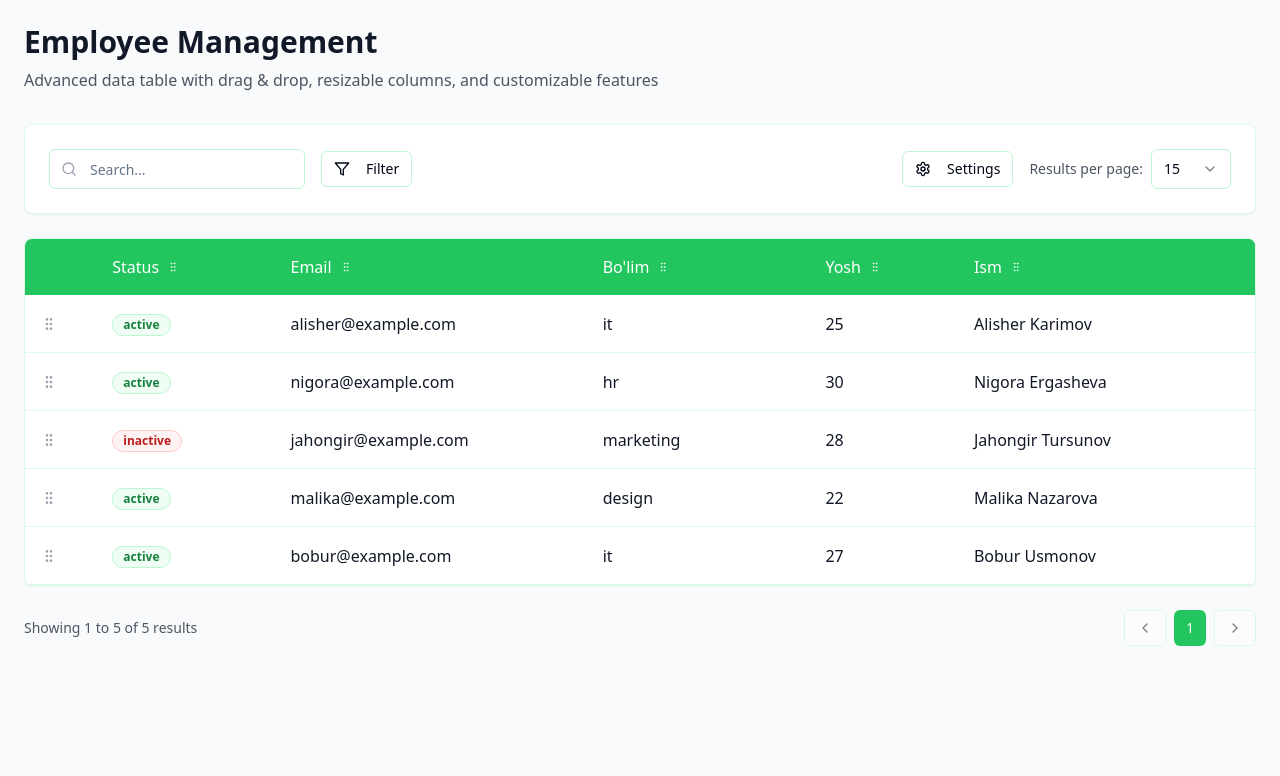
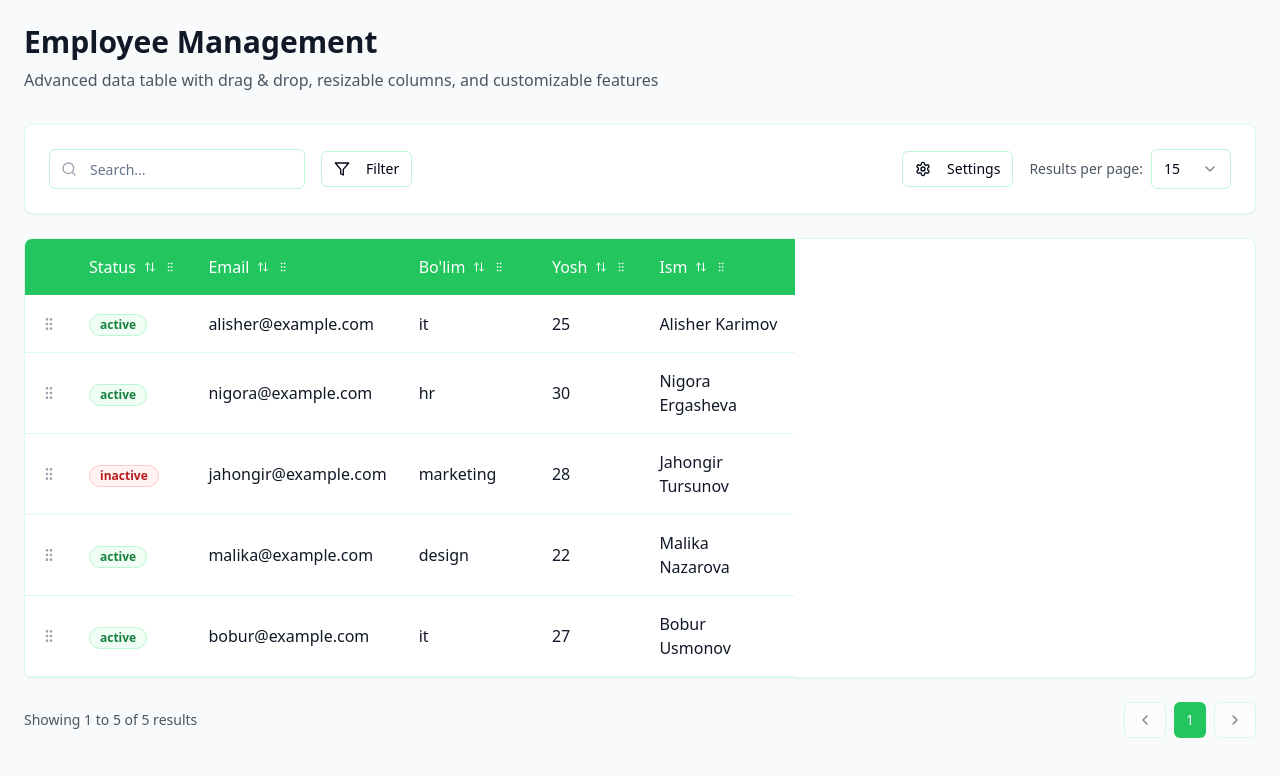
Before and after one commit to Begmamatov/table-magic-sorter-plus, a React (Vite) app: page / in a window 1280 px wide. Shown: the top 776 px of the page. Built offline with nearby package versions, Linux system fonts and the light colour scheme.

Commit message:
Reverted to commit 5a0f787fcb1b0474cf0a56b8b743fdb842eacab8

```diff
--- a/package.json
+++ b/package.json
@@ -43,6 +43,7 @@
     "@radix-ui/react-toggle-group": "^1.1.0",
     "@radix-ui/react-tooltip": "^1.1.4",
     "@tanstack/react-query": "^5.56.2",
+    "@tanstack/react-table": "^8.21.3",
     "class-variance-authority": "^0.7.1",
     "clsx": "^2.1.1",
     "cmdk": "^1.0.0",
--- a/src/components/DataTable.tsx
+++ b/src/components/DataTable.tsx
@@ -1,4 +1,15 @@
+
 import React, { useState, useCallback, useMemo } from 'react';
+import {
+  useReactTable,
+  getCoreRowModel,
+  getFilteredRowModel,
+  getPaginationRowModel,
+  getSortedRowModel,
+  flexRender,
+  ColumnDef,
+  Row,
+} from '@tanstack/react-table';
 import { Button } from '@/components/ui/button';
 import { Input } from '@/components/ui/input';
 import { Select, SelectContent, SelectItem, SelectTrigger, SelectValue } from '@/components/ui/select';
@@ -14,7 +25,10 @@ import {
   GripVertical,
   Search,
   ChevronLeft,
-  ChevronRight
+  ChevronRight,
+  ArrowUpDown,
+  ArrowUp,
+  ArrowDown
 } from 'lucide-react';
 import {
   DndContext,
@@ -68,12 +82,10 @@ interface DataTableProps {
 
 // Sortable Row Component
 const SortableRow = ({
-  data,
-  columns,
+  row,
   enableRowDrag
 }: {
-  data: TableData;
-  columns: TableColumn[];
+  row: Row<TableData>;
   enableRowDrag: boolean;
 }) => {
   const {
@@ -84,7 +96,7 @@ const SortableRow = ({
     transition,
     isDragging,
   } = useSortable({
-    id: data.key,
+    id: row.original.key,
   });
 
   const style = {
@@ -92,19 +104,6 @@ const SortableRow = ({
     transition,
     opacity: isDragging ? 0.5 : 1,
   };
-
-  const getStatusColor = (status: string) => {
-    switch (status?.toLowerCase()) {
-      case 'active':
-        return 'bg-green-50 text-green-700 border-green-200';
-      case 'inactive':
-        return 'bg-red-50 text-red-700 border-red-200';
-      default:
-        return 'bg-gray-50 text-gray-700 border-gray-200';
-    }
-  };
-
-  const visibleColumns = columns.filter(col => !col.hidden);
 
   return (
     <tr
@@ -122,17 +121,9 @@ const SortableRow = ({
           </div>
         </td>
       )}
-      {visibleColumns.map((column) => (
-        <td key={column.key} className="px-4 py-4" style={{ width: column.width }}>
-          {column.render ? (
-            column.render(data[column.dataIndex], data)
-          ) : column.dataIndex === 'status' ? (
-            <Badge className={`${getStatusColor(data[column.dataIndex])} border`}>
-              {data[column.dataIndex]}
-            </Badge>
-          ) : (
-            <span className="text-gray-900">{data[column.dataIndex]}</span>
-          )}
+      {row.getVisibleCells().map((cell) => (
+        <td key={cell.id} className="px-4 py-4" style={{ width: cell.column.getSize() }}>
+          {flexRender(cell.column.columnDef.cell, cell.getContext())}
         </td>
       ))}
     </tr>
@@ -141,18 +132,14 @@ const SortableRow = ({
 
 // Sortable Column Header Component
 const SortableColumnHeader = ({
-  column,
-  onResize,
-  enableResize,
-  enableColumnDrag
+  header,
+  enableColumnDrag,
+  enableColumnResize
 }: {
-  column: TableColumn;
-  onResize?: (key: string, width: number) => void;
-  enableResize: boolean;
+  header: any;
   enableColumnDrag: boolean;
+  enableColumnResize: boolean;
 }) => {
-  const [isResizing, setIsResizing] = useState(false);
-
   const {
     attributes,
     listeners,
@@ -161,29 +148,33 @@ const SortableColumnHeader = ({
     transition,
     isDragging,
   } = useSortable({
-    id: column.key,
+    id: header.id,
     disabled: !enableColumnDrag,
   });
+
+  const [isResizing, setIsResizing] = useState(false);
 
   const style = {
     transform: CSS.Transform.toString(transform),
     transition,
     opacity: isDragging ? 0.5 : 1,
+    width: header.getSize(),
   };
 
   const handleMouseDown = useCallback((e: React.MouseEvent) => {
-    if (!enableResize) return;
+    if (!enableColumnResize) return;
 
     e.preventDefault();
-    e.stopPropagation();
     setIsResizing(true);
 
     const startX = e.clientX;
-    const startWidth = column.width || 150;
+    const startWidth = header.getSize();
 
     const handleMouseMove = (e: MouseEvent) => {
-      const newWidth = Math.max(80, startWidth + (e.clientX - startX));
-      onResize?.(column.key, newWidth);
+      const diff = e.clientX - startX;
+      const newWidth = Math.max(100, startWidth + diff);
+      header.column.resetSize();
+      header.column.setSize(newWidth);
     };
 
     const handleMouseUp = () => {
@@ -194,48 +185,63 @@ const SortableColumnHeader = ({
 
     document.addEventListener('mousemove', handleMouseMove);
     document.addEventListener('mouseup', handleMouseUp);
-  }, [column.key, column.width, onResize, enableResize]);
+  }, [enableColumnResize, header]);
 
   return (
     <th
       ref={setNodeRef}
-      style={{ ...style, width: column.width }}
+      style={style}
       {...(enableColumnDrag ? attributes : {})}
       className={`px-4 py-4 text-left font-medium text-white bg-green-500 relative group ${
         isDragging ? 'shadow-lg bg-green-600' : ''
       }`}
     >
       <div className="flex items-center justify-between">
-        <span className="flex items-center gap-2">
-          {column.title}
+        <div className="flex items-center gap-2">
+          <div
+            className="flex items-center gap-2 cursor-pointer select-none"
+            onClick={header.column.getToggleSortingHandler()}
+          >
+            <span>
+              {flexRender(header.column.columnDef.header, header.getContext())}
+            </span>
+            {header.column.getCanSort() && (
+              <div className="flex flex-col">
+                {header.column.getIsSorted() === 'asc' ? (
+                  <ArrowUp className="h-3 w-3" />
+                ) : header.column.getIsSorted() === 'desc' ? (
+                  <ArrowDown className="h-3 w-3" />
+                ) : (
+                  <ArrowUpDown className="h-3 w-3" />
+                )}
+              </div>
+            )}
+          </div>
           {enableColumnDrag && (
             <div {...listeners} className="cursor-grab hover:cursor-grabbing">
               <GripVertical className="h-3 w-3 text-white/70 hover:text-white transition-colors" />
             </div>
           )}
-        </span>
         </div>
-      {enableResize && (
+        {enableColumnResize && (
           <div
-          className={`absolute right-0 top-0 bottom-0 w-2 cursor-col-resize hover:bg-green-400 transition-colors ${
-            isResizing ? 'bg-green-400' : 'bg-transparent'
-          } group-hover:bg-green-400/50`}
+            className="absolute right-0 top-0 bottom-0 w-2 cursor-col-resize bg-transparent hover:bg-white/20 transition-colors"
             onMouseDown={handleMouseDown}
+            style={{ cursor: isResizing ? 'col-resize' : 'col-resize' }}
           />
         )}
+      </div>
     </th>
   );
 };
 
 // Settings Modal Component
 const SettingsModal = ({
-  columns,
-  onColumnToggle,
+  table,
   settings,
   onSettingsChange
 }: {
-  columns: TableColumn[];
-  onColumnToggle: (key: string) => void;
+  table: any;
   settings: any;
   onSettingsChange: (key: string, value: boolean) => void;
 }) => {
@@ -269,21 +275,28 @@ const SettingsModal = ({
                   onCheckedChange={(checked) => onSettingsChange('enableColumnResize', checked)}
                 />
               </div>
+              <div className="flex items-center justify-between">
+                <span className="text-sm">Column Drag & Drop</span>
+                <Switch
+                  checked={settings.enableColumnDrag}
+                  onCheckedChange={(checked) => onSettingsChange('enableColumnDrag', checked)}
+                />
+              </div>
             </div>
           </div>
           <Separator />
           <div>
             <h4 className="font-medium text-gray-900 mb-3">Column Visibility</h4>
             <div className="space-y-2 max-h-48 overflow-y-auto">
-              {columns.map((column) => (
-                <div key={column.key} className="flex items-center space-x-2">
+              {table.getAllLeafColumns().map((column: any) => (
+                <div key={column.id} className="flex items-center space-x-2">
                   <Checkbox
-                    id={column.key}
-                    checked={!column.hidden}
-                    onCheckedChange={() => onColumnToggle(column.key)}
+                    id={column.id}
+                    checked={column.getIsVisible()}
+                    onCheckedChange={(value) => column.toggleVisibility(!!value)}
                   />
-                  <label htmlFor={column.key} className="text-sm">
-                    {column.title}
+                  <label htmlFor={column.id} className="text-sm">
+                    {typeof column.columnDef.header === 'string' ? column.columnDef.header : column.id}
                   </label>
                 </div>
               ))}
@@ -306,16 +319,21 @@ export const DataTable: React.FC<DataTableProps> = ({
   pagination = true,
 }) => {
   const [data, setData] = useState(initialData);
-  const [columns, setColumns] = useState(initialColumns);
-  const [searchTerm, setSearchTerm] = useState('');
-  const [currentPage, setCurrentPage] = useState(1);
-  const [pageSize, setPageSize] = useState(15);
+  const [globalFilter, setGlobalFilter] = useState('');
   const [draggedRow, setDraggedRow] = useState<string | null>(null);
   const [draggedColumn, setDraggedColumn] = useState<string | null>(null);
+  const [columnOrder, setColumnOrder] = useState<string[]>(initialColumns.map(col => col.key));
+  const [columnSizing, setColumnSizing] = useState<Record<string, number>>(() => {
+    const sizing: Record<string, number> = {};
+    initialColumns.forEach(col => {
+      sizing[col.key] = col.width || 150;
+    });
+    return sizing;
+  });
   const [settings, setSettings] = useState({
     enableRowDrag,
     enableColumnResize,
-    enableColumnDrag: true, // Column drag enabled by default
+    enableColumnDrag: true,
   });
 
   const sensors = useSensors(
@@ -332,30 +350,76 @@ export const DataTable: React.FC<DataTableProps> = ({
     }),
   );
 
-  // Filter data based on search term
-  const filteredData = useMemo(() => {
-    if (!searchTerm) return data;
-    return data.filter(item =>
-      Object.values(item).some(value =>
-        String(value).toLowerCase().includes(searchTerm.toLowerCase())
-      )
+  const getStatusColor = (status: string) => {
+    switch (status?.toLowerCase()) {
+      case 'active':
+        return 'bg-green-50 text-green-700 border-green-200';
+      case 'inactive':
+        return 'bg-red-50 text-red-700 border-red-200';
+      default:
+        return 'bg-gray-50 text-gray-700 border-gray-200';
+    }
+  };
+
+  // Convert columns to TanStack format with proper ordering
+  const tanstackColumns = useMemo<ColumnDef<TableData>[]>(() => {
+    const orderedColumns = columnOrder.map(key =>
+      initialColumns.find(col => col.key === key)
+    ).filter(Boolean) as TableColumn[];
+
+    return orderedColumns.map((col) => ({
+      id: col.key,
+      accessorKey: col.dataIndex,
+      header: col.title,
+      size: columnSizing[col.key] || col.width || 150,
+      enableResizing: settings.enableColumnResize,
+      cell: ({ getValue, row }) => {
+        const value = getValue();
+        if (col.render) {
+          return col.render(value, row.original);
+        }
+        if (col.dataIndex === 'status') {
+          return (
+            <Badge className={`${getStatusColor(value as string)} border`}>
+              {value as string}
+            </Badge>
           );
-  }, [data, searchTerm]);
+        }
+        return <span className="text-gray-900">{value as string}</span>;
+      },
+    }));
+  }, [initialColumns, columnOrder, columnSizing, settings.enableColumnResize]);
 
-  // Paginate data
-  const paginatedData = useMemo(() => {
-    if (!pagination) return filteredData;
-    const startIndex = (currentPage - 1) * pageSize;
-    return filteredData.slice(startIndex, startIndex + pageSize);
-  }, [filteredData, currentPage, pageSize, pagination]);
-
-  const totalPages = Math.ceil(filteredData.length / pageSize);
+  const table = useReactTable({
+    data,
+    columns: tanstackColumns,
+    getCoreRowModel: getCoreRowModel(),
+    getFilteredRowModel: getFilteredRowModel(),
+    getPaginationRowModel: getPaginationRowModel(),
+    getSortedRowModel: getSortedRowModel(),
+    globalFilterFn: 'includesString',
+    enableColumnResizing: settings.enableColumnResize,
+    columnResizeMode: 'onChange',
+    state: {
+      globalFilter,
+      columnOrder,
+      columnSizing,
+    },
+    onGlobalFilterChange: setGlobalFilter,
+    onColumnOrderChange: setColumnOrder,
+    onColumnSizingChange: setColumnSizing,
+    initialState: {
+      pagination: {
+        pageSize: 15,
+      },
+    },
+  });
 
   const handleDragStart = (event: DragStartEvent) => {
     const { active } = event;
 
     // Check if it's a column being dragged
-    const isColumn = columns.some(col => col.key === active.id);
+    const isColumn = table.getAllLeafColumns().some((col: any) => col.id === active.id);
 
     if (isColumn) {
       setDraggedColumn(active.id as string);
@@ -375,12 +439,12 @@ export const DataTable: React.FC<DataTableProps> = ({
 
     if (draggedColumn) {
       // Handle column reordering
-      const oldIndex = columns.findIndex(col => col.key === active.id);
-      const newIndex = columns.findIndex(col => col.key === over.id);
+      const oldIndex = columnOrder.findIndex(id => id === active.id);
+      const newIndex = columnOrder.findIndex(id => id === over.id);
 
       if (oldIndex !== newIndex) {
-        const newColumns = arrayMove(columns, oldIndex, newIndex);
-        setColumns(newColumns);
+        const newColumnOrder = arrayMove(columnOrder, oldIndex, newIndex);
+        setColumnOrder(newColumnOrder);
       }
     } else if (draggedRow) {
       // Handle row reordering
@@ -398,43 +462,9 @@ export const DataTable: React.FC<DataTableProps> = ({
     setDraggedColumn(null);
   };
 
-  const handleColumnResize = useCallback((key: string, width: number) => {
-    setColumns(prev => prev.map(col =>
-      col.key === key ? { ...col, width } : col
-    ));
-  }, []);
-
-  const handleColumnToggle = useCallback((key: string) => {
-    setColumns(prev => prev.map(col =>
-      col.key === key ? { ...col, hidden: !col.hidden } : col
-    ));
-  }, []);
-
   const handleSettingsChange = useCallback((key: string, value: boolean) => {
     setSettings(prev => ({ ...prev, [key]: value }));
   }, []);
-
-  const visibleColumns = columns.filter(col => !col.hidden);
-
-  // Enhanced columns with drag handle for rows
-  const enhancedColumns = useMemo(() => {
-    let cols = [];
-
-    // Add drag handle column for rows if enabled
-    if (settings.enableRowDrag) {
-      cols.push({
-        key: 'drag-handle',
-        title: '',
-        dataIndex: 'drag-handle',
-        width: 50,
-        render: () => null, // Will be handled by SortableRow
-      });
-    }
-
-    // Add visible columns
-    cols = [...cols, ...visibleColumns];
-    return cols;
-  }, [visibleColumns, settings.enableRowDrag]);
 
   return (
     <div className="space-y-6">
@@ -447,8 +477,8 @@ export const DataTable: React.FC<DataTableProps> = ({
                 <Search className="absolute left-3 top-1/2 transform -translate-y-1/2 h-4 w-4 text-gray-400" />
                 <Input
                   placeholder="Search..."
-                  value={searchTerm}
-                  onChange={(e) => setSearchTerm(e.target.value)}
+                  value={globalFilter}
+                  onChange={(e) => setGlobalFilter(e.target.value)}
                   className="pl-10 w-64 border-green-200 focus:border-green-500"
                 />
               </div>
@@ -463,8 +493,7 @@ export const DataTable: React.FC<DataTableProps> = ({
 
           <div className="flex items-center gap-4">
             <SettingsModal
-              columns={columns}
-              onColumnToggle={handleColumnToggle}
+              table={table}
               settings={settings}
               onSettingsChange={handleSettingsChange}
             />
@@ -472,7 +501,10 @@ export const DataTable: React.FC<DataTableProps> = ({
             {pagination && (
               <div className="flex items-center gap-2">
                 <span className="text-sm text-gray-600">Results per page:</span>
-                <Select value={pageSize.toString()} onValueChange={(value) => setPageSize(Number(value))}>
+                <Select
+                  value={table.getState().pagination.pageSize.toString()}
+                  onValueChange={(value) => table.setPageSize(Number(value))}
+                >
                   <SelectTrigger className="w-20 border-green-200">
                     <SelectValue />
                   </SelectTrigger>
@@ -498,61 +530,59 @@ export const DataTable: React.FC<DataTableProps> = ({
           onDragEnd={handleDragEnd}
         >
           <div className="overflow-x-auto">
-            <table className="w-full">
+            <table className="w-full" style={{ width: table.getTotalSize() }}>
               <thead className="bg-green-500">
-                <tr>
+                {table.getHeaderGroups().map((headerGroup) => (
+                  <tr key={headerGroup.id}>
                     {settings.enableRowDrag && (
                       <th className="px-4 py-4 text-left font-medium text-white w-12"></th>
                     )}
                     {settings.enableColumnDrag ? (
                       <SortableContext
-                      items={visibleColumns.map(col => col.key)}
+                        items={headerGroup.headers.map(header => header.id)}
                         strategy={horizontalListSortingStrategy}
                       >
-                      {visibleColumns.map((column) => (
+                        {headerGroup.headers.map((header) => (
                           <SortableColumnHeader
-                          key={column.key}
-                          column={column}
-                          onResize={handleColumnResize}
-                          enableResize={settings.enableColumnResize}
+                            key={header.id}
+                            header={header}
                             enableColumnDrag={settings.enableColumnDrag}
+                            enableColumnResize={settings.enableColumnResize}
                           />
                         ))}
                       </SortableContext>
                     ) : (
-                    visibleColumns.map((column) => (
+                      headerGroup.headers.map((header) => (
                         <SortableColumnHeader
-                        key={column.key}
-                        column={column}
-                        onResize={handleColumnResize}
-                        enableResize={settings.enableColumnResize}
+                          key={header.id}
+                          header={header}
                           enableColumnDrag={false}
+                          enableColumnResize={settings.enableColumnResize}
                         />
                       ))
                     )}
                   </tr>
+                ))}
               </thead>
               <tbody className="bg-white">
                 {settings.enableRowDrag ? (
                   <SortableContext
-                    items={paginatedData.map(item => item.key)}
+                    items={table.getRowModel().rows.map(row => row.original.key)}
                     strategy={verticalListSortingStrategy}
                   >
-                    {paginatedData.map((item) => (
+                    {table.getRowModel().rows.map((row) => (
                       <SortableRow
-                        key={item.key}
-                        data={item}
-                        columns={columns}
+                        key={row.original.key}
+                        row={row}
                         enableRowDrag={settings.enableRowDrag}
                       />
                     ))}
                   </SortableContext>
                 ) : (
-                  paginatedData.map((item) => (
+                  table.getRowModel().rows.map((row) => (
                     <SortableRow
-                      key={item.key}
-                      data={item}
-                      columns={columns}
+                      key={row.original.key}
+                      row={row}
                       enableRowDrag={false}
                     />
                   ))
@@ -565,7 +595,7 @@ export const DataTable: React.FC<DataTableProps> = ({
             {draggedColumn ? (
               <div className="bg-green-500 text-white p-4 rounded-lg shadow-lg border border-green-200">
                 <span className="text-white font-medium">
-                  {columns.find(col => col.key === draggedColumn)?.title}
+                  {table.getAllLeafColumns().find((col: any) => col.id === draggedColumn)?.columnDef.header}
                 </span>
               </div>
             ) : draggedRow ? (
@@ -581,28 +611,31 @@ export const DataTable: React.FC<DataTableProps> = ({
       {pagination && (
         <div className="flex items-center justify-between">
           <div className="text-sm text-gray-600">
-            Showing {Math.min((currentPage - 1) * pageSize + 1, filteredData.length)} to{' '}
-            {Math.min(currentPage * pageSize, filteredData.length)} of {filteredData.length} results
+            Showing {table.getState().pagination.pageIndex * table.getState().pagination.pageSize + 1} to{' '}
+            {Math.min((table.getState().pagination.pageIndex + 1) * table.getState().pagination.pageSize, table.getFilteredRowModel().rows.length)} of {table.getFilteredRowModel().rows.length} results
           </div>
           <div className="flex items-center gap-2">
             <Button
               variant="outline"
               size="sm"
-              onClick={() => setCurrentPage(prev => Math.max(1, prev - 1))}
-              disabled={currentPage === 1}
+              onClick={() => table.previousPage()}
+              disabled={!table.getCanPreviousPage()}
               className="border-green-200 hover:border-green-500"
             >
               <ChevronLeft className="h-4 w-4" />
             </Button>
             <div className="flex items-center gap-1">
-              {Array.from({ length: Math.min(5, totalPages) }, (_, i) => {
+              {Array.from({ length: Math.min(5, table.getPageCount()) }, (_, i) => {
+                const currentPage = table.getState().pagination.pageIndex;
+                const totalPages = table.getPageCount();
                 let pageNum;
+
                 if (totalPages <= 5) {
-                  pageNum = i + 1;
-                } else if (currentPage <= 3) {
-                  pageNum = i + 1;
-                } else if (currentPage >= totalPages - 2) {
-                  pageNum = totalPages - 4 + i;
+                  pageNum = i;
+                } else if (currentPage <= 2) {
+                  pageNum = i;
+                } else if (currentPage >= totalPages - 3) {
+                  pageNum = totalPages - 5 + i;
                 } else {
                   pageNum = currentPage - 2 + i;
                 }
@@ -612,13 +645,13 @@ export const DataTable: React.FC<DataTableProps> = ({
                     key={pageNum}
                     variant={currentPage === pageNum ? "default" : "outline"}
                     size="sm"
-                    onClick={() => setCurrentPage(pageNum)}
+                    onClick={() => table.setPageIndex(pageNum)}
                     className={currentPage === pageNum
                       ? "bg-green-500 hover:bg-green-600"
                       : "border-green-200 hover:border-green-500"
                     }
                   >
-                    {pageNum}
+                    {pageNum + 1}
                   </Button>
                 );
               })}
@@ -626,8 +659,8 @@ export const DataTable: React.FC<DataTableProps> = ({
             <Button
               variant="outline"
               size="sm"
-              onClick={() => setCurrentPage(prev => Math.min(totalPages, prev + 1))}
-              disabled={currentPage === totalPages}
+              onClick={() => table.nextPage()}
+              disabled={!table.getCanNextPage()}
               className="border-green-200 hover:border-green-500"
             >
               <ChevronRight className="h-4 w-4" />
```
Also changed, not shown: 1 other file (tests, documents, lock files or other folders). Lines whose indentation alone changed are shown as unchanged.
